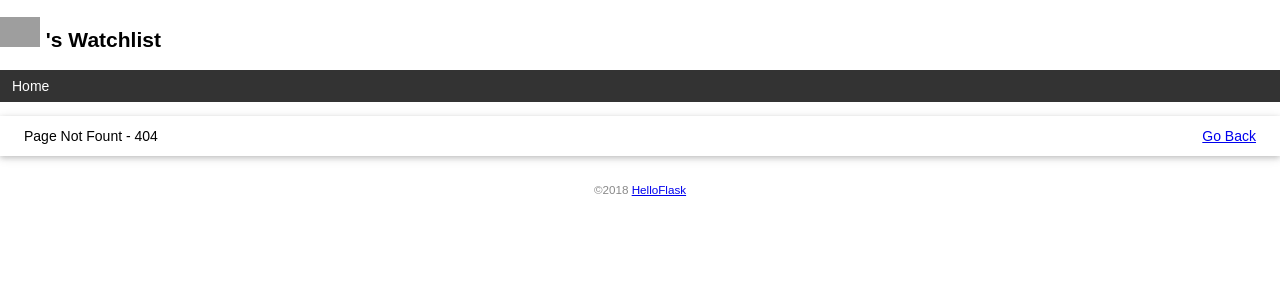
After one commit to gaoliujiadi/watchlist, a Flask app: template templates/404.html in a window 1280 px wide. The commit adds this page. Shown: the top 300 px of the page. Run offline with Flask 2, Linux system fonts and the light colour scheme; the template is opened without the code that fills it, so the values that code supplies are empty; grey boxes are pictures that could not be loaded.

Commit message:
Add base template and error template

```diff
--- a/app.py
+++ b/app.py
@@ -15,7 +15,7 @@ else:
     prefix = 'sqlite:////'
 
 app.config['SQLALCHEMY_DATABASE_URI'] = prefix + os.path.join(app.root_path,'data.db')
-app.config['SWLALCHEMY_TRACK_MODIFICATIONS'] = False#关闭对模型修改的监控
+app.config['SQLALCHEMY_TRACK_MODIFICATIONS'] = False#关闭对模型修改的监控
 #在扩展类实例化前加载配置
 db = SQLAlchemy(app)
 
@@ -30,6 +30,15 @@ class Movie(db.Model):#表名将会是movie
 
 
 import click
+
+@app.cli.command()  # 注册为命令
+@click.option('--drop', is_flag=True, help='Create after drop.')  # 设置选项
+def initdb(drop):
+    """Initialize the database."""
+    if drop:  # 判断是否输入了选项
+        db.drop_all()
+    db.create_all()
+    click.echo('Initialized database.')  # 输出提示信息
 
 @app.cli.command()
 def forge():
@@ -71,23 +80,19 @@ def test_url_for():
 	print(url_for('test_url_for'))
 	print(url_for('test_url_for',num=2))
 	return 'Test page'
-'''
-name = 'Grey Li'
-movies = [
-    {'title': 'My Neighbor Totoro', 'year': '1988'},
-    {'title': 'Dead Poets Society', 'year': '1989'},
-    {'title': 'A Perfect World', 'year': '1993'},
-    {'title': 'Leon', 'year': '1994'},
-    {'title': 'Mahjong', 'year': '1996'},
-    {'title': 'Swallowtail Butterfly', 'year': '1996'},
-    {'title': 'King of Comedy', 'year': '1999'},
-    {'title': 'Devils on the Doorstep', 'year': '1999'},
-    {'title': 'WALL-E', 'year': '2008'},
-    {'title': 'The Pork of Music', 'year': '2012'},
-]
-'''
+
+@app.context_processor
+def inject_user():
+    user = User.query.first()
+    return dict(usr=user)# 需要返回字典，等同于return {'user': user}
+
 @app.route('/')
 def index():
     user = User.query.first()
     movies = Movie.query.all()
-	return render_template('index.html',uesr = user,movies=movies)
+    return render_template('index.html',user=user,movies=movies)
+
+@app.errorhandler(404)
+def page_not_found(e):
+    user = User.query.first()
+    return render_template('404.html',user=user),404
--- a/static/style.css
+++ b/static/style.css
@@ -46,3 +46,42 @@ footer{
     margin: 0 auto;
     height: 100px;
 }
+
+/*导航栏*/
+nav ul{
+    list-style-type: none;
+    margin: 0;
+    padding: 0;
+    overflow: hidden;
+    background-color: #333;
+}
+
+nav li{
+    float: left;
+}
+
+nav li a{
+    display: block;
+    color: white;
+    text-align: center;
+    padding: 8px 12px;
+    text-decoration: none;
+}
+
+nav li a:hover{
+    background-color: #111;
+}
+
+.float-right{
+    float: right;
+}
+
+.imdb{
+    font-size: 12px;
+    font-weight: bold;
+    color: black;
+    text-decoration: none;
+    background: #F5C518;
+    border-radius: 5px;
+    padding: 3px 5px;
+}
--- /dev/null
+++ b/templates/404.html
@@ -0,0 +1,12 @@
+{% extends 'base.html' %}
+
+{% block content %}
+<ul class="movie-list">
+    <li>
+        Page Not Fount - 404
+        <span class="float-right">
+            <a href="{{ url_for('index') }}">Go Back</a>
+        </span>
+    </li>
+</ul>
+{% endblock %}
--- /dev/null
+++ b/templates/base.html
@@ -0,0 +1,27 @@
+<!doctype html>
+<html lang="en">
+    <head>
+        {% block head %}
+        <meta charset="utf-8">
+        <meta name='viewport' content="width=device-width,initial-scale=1.0">
+        <title>{{ user.name }}'s Watchlist.</title>
+        <link rel="icon" href="{{ url_for('static',filename='images/favicon.jpg') }}">
+        <link rel="stylesheet" href="{{ url_for('static',filename='style.css') }}" type="text/css">
+        {% endblock %}
+    </head>
+    <body>
+        <h2>
+            <img alt="Avatar" class="avatar" src="{{ url_for('static',filename='image/avatar.jpg') }}">
+            {{ user.name }}'s Watchlist
+        </h2>
+        <nav>
+            <ul>
+                <li><a href="{{ url_for('index') }}">Home</a></li>
+            </ul>
+        </nav>
+        {% block content %}{% endblock %}
+        <footer>
+            <small>&copy;2018 <a href="http://helloflask.com/tutorial">HelloFlask</a></small>
+        </footer>
+    </body>
+</html>
```
Also changed, not shown: templates/index.html (+15 -26 lines).
